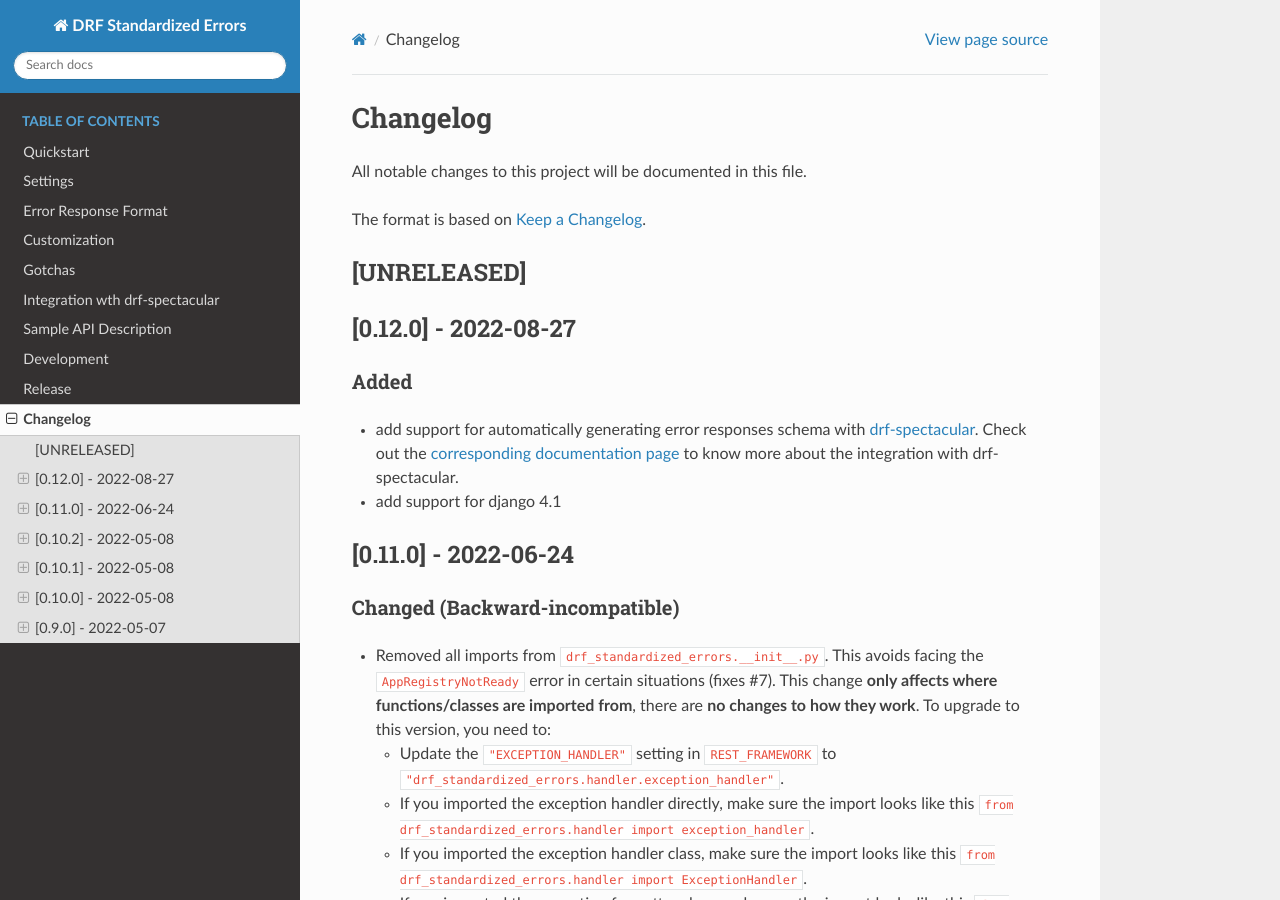
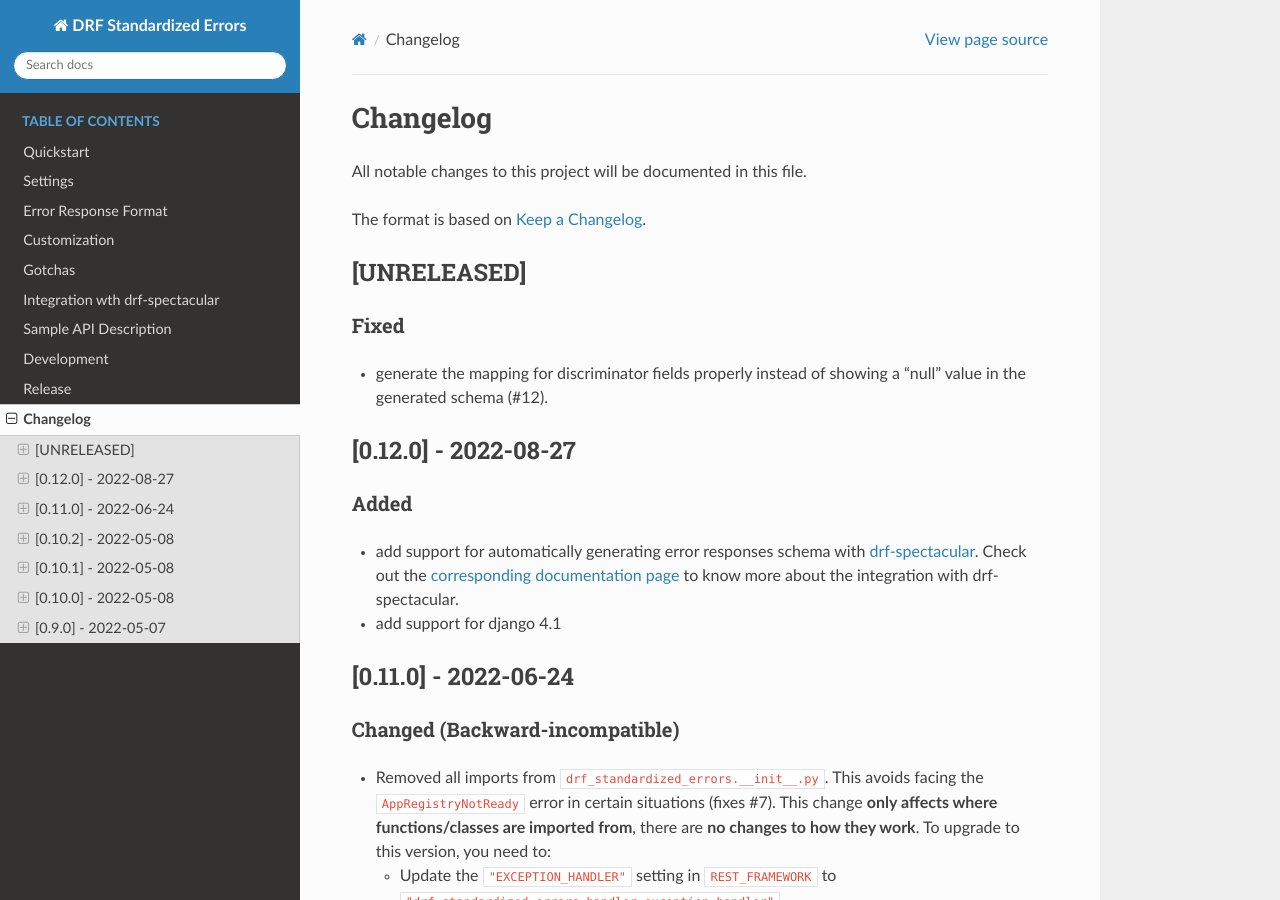
Before and after one commit to ghazi-git/drf-standardized-errors, a Sphinx documentation site: the page built from docs/changelog.md, in a window 1280 px wide and 900 px high. Built offline with Sphinx 7.4.7 and the Read the Docs theme 2.0.0, drawn with Linux system fonts in a browser that asks for light colours.

Commit message:
update changelog

```diff
--- a/docs/changelog.md
+++ b/docs/changelog.md
@@ -5,6 +5,8 @@ All notable changes to this project will be documented in this file.
 The format is based on [Keep a Changelog](https://keepachangelog.com/en/1.0.0/).
 
 ## [UNRELEASED]
+### Fixed
+- generate the mapping for discriminator fields properly instead of showing a "null" value in the generated schema (#12).
 
 ## [0.12.0] - 2022-08-27
 ### Added
```
